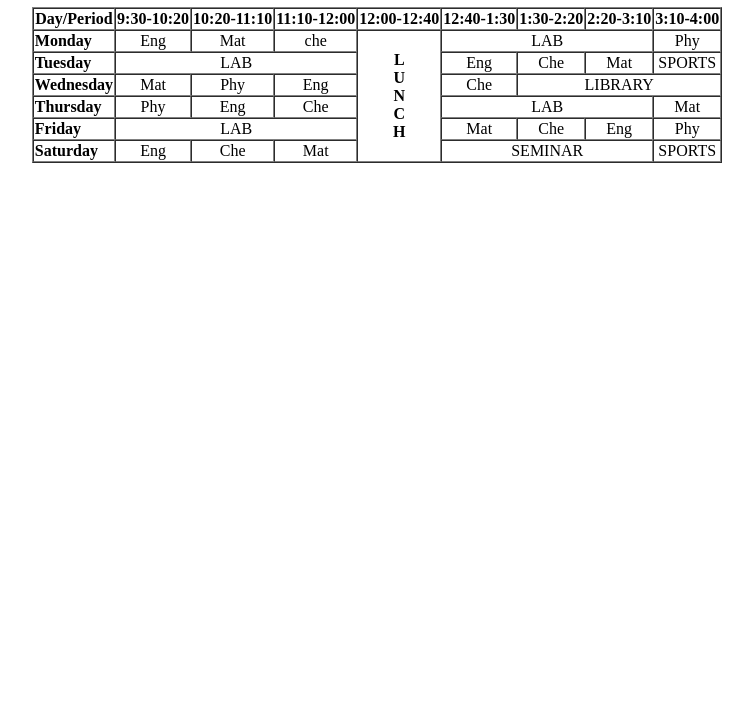
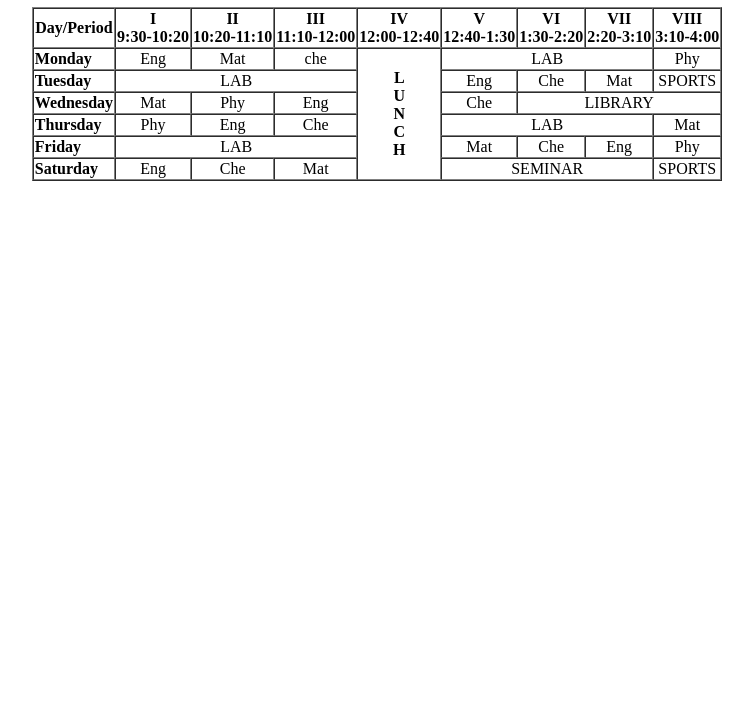
Before and after one commit to phool-kumari/my-first-project, a plain HTML site: page index.html in a window 1280 px wide. Shown: the part 73-800 px from the top of the page, without its empty margins (263-1016 px from the left). Drawn offline with Linux system fonts and the light colour scheme.

Commit message:
Update index.html

```diff
--- a/index.html
+++ b/index.html
@@ -15,14 +15,14 @@
 <table border="1" cellspacing="0">
         <tr>
         <th> Day/Period</th>
-        <th>9:30-10:20</th>
-        <th>10:20-11:10</th>
-        <th>11:10-12:00</th>
-        <th>12:00-12:40</th>
-        <th>12:40-1:30</th>
-        <th>1:30-2:20</th>
-        <th>2:20-3:10</th>
-        <th>3:10-4:00</th>
+         <th><center>I</center>9:30-10:20</th>
+        <th><center>II</center>10:20-11:10</th>
+        <th><center>III</center>11:10-12:00</th>
+        <th><center>IV</center>12:00-12:40</th>
+        <th><center>V</center>12:40-1:30</th>
+        <th><center>VI</center>1:30-2:20</th>
+        <th><center>VII</center>2:20-3:10</th>
+        <th><center>VIII</center>3:10-4:00</th>
 
     </tr>
     <tr>
```
